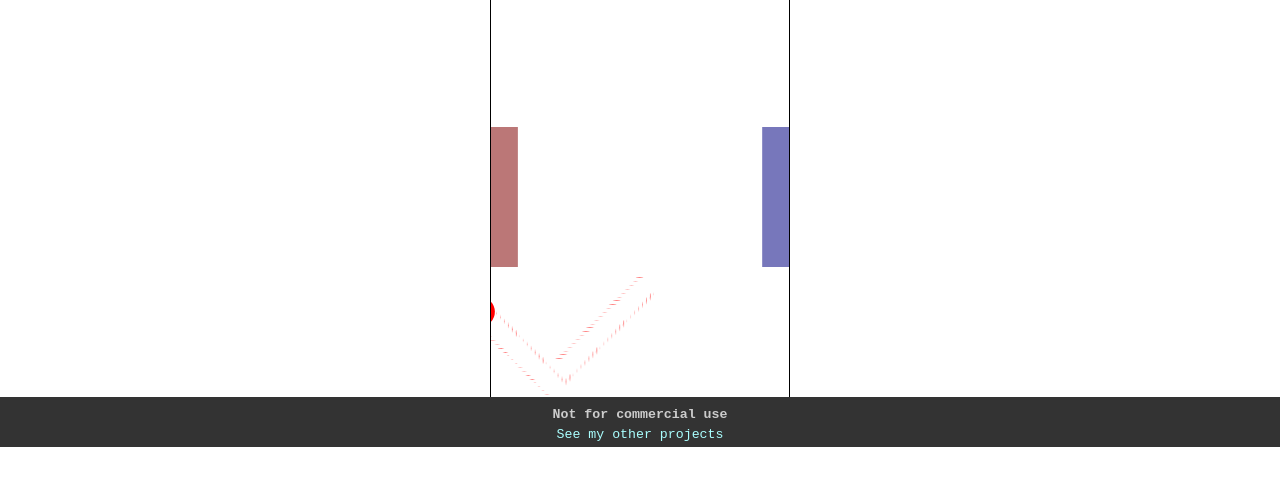
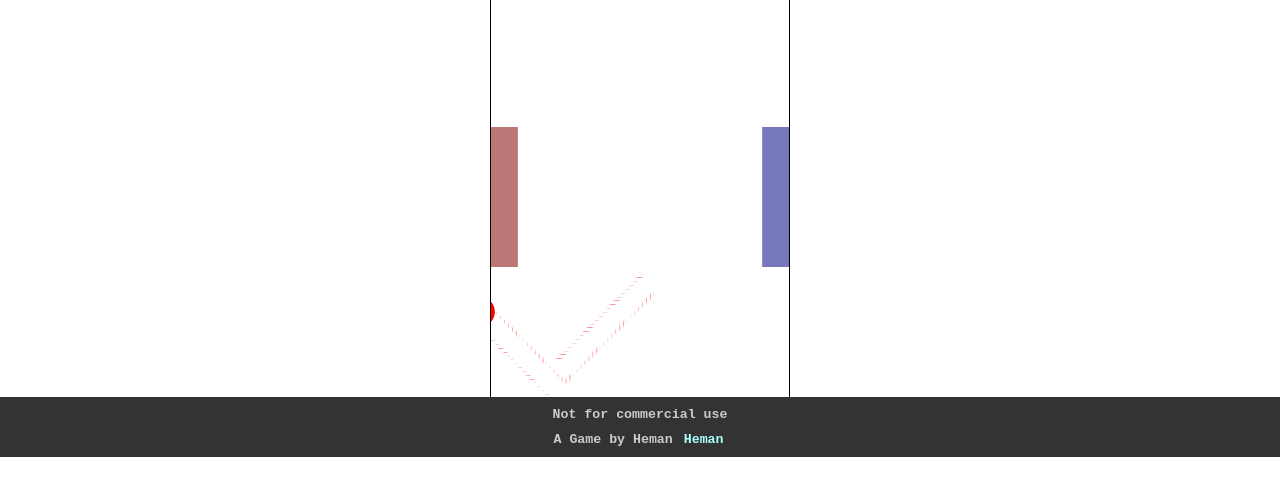
Before and after one commit to AnonyHenry/Ping-Pong-Game, a plain HTML site: page index.html in a window 1280 px wide. Shown: the part 60-556 px from the top of the page. Drawn offline with Linux system fonts and the light colour scheme.

Commit message:
Updated footer content

```diff
--- a/index.html
+++ b/index.html
@@ -1,5 +1,6 @@
 <!DOCTYPE html>
 <html lang="en">
+
 <head>
     <meta charset="UTF-8">
     <meta name="viewport" content="width=device-width, initial-scale=1.0">
@@ -8,6 +9,7 @@
 
     <title>Ping Pong by Heman</title>
 </head>
+
 <body>
     <header>
         <h1></h1>
@@ -21,7 +23,9 @@
         <p>
             Not for commercial use
         </p>
-        <a href="https://github.com/AnonyHenry">See my other projects</a>
+        <p>
+            A Game by Heman <a href="https://github.com/AnonyHenry">Heman</a>
+        </p>
     </footer>
     <div id="GameOver" class="d-none">
         <h1>Game Over</h1>
@@ -29,4 +33,5 @@
     <script src="backgroundMusic.js"></script>
     <script src="script.js"></script>
 </body>
+
 </html>
```
